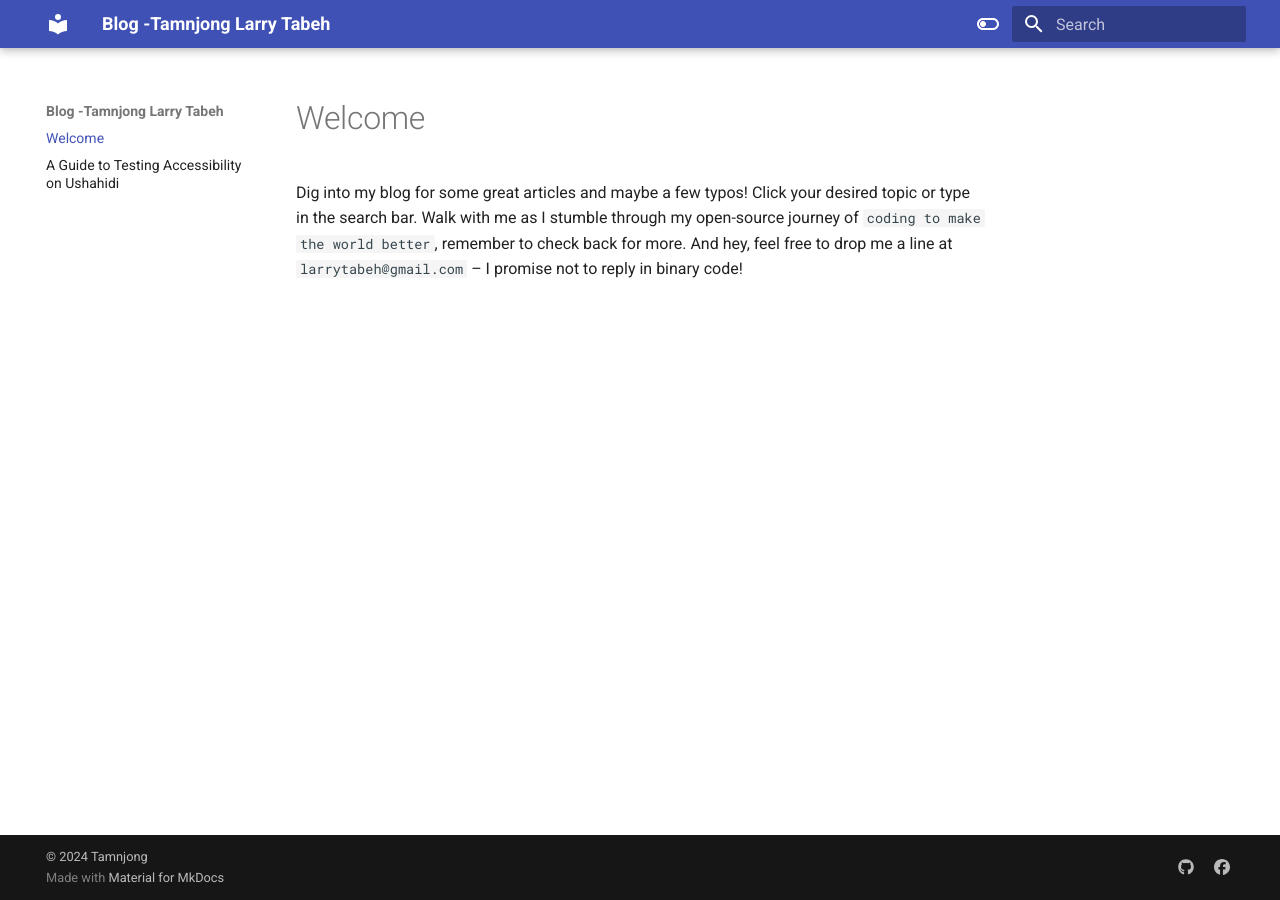
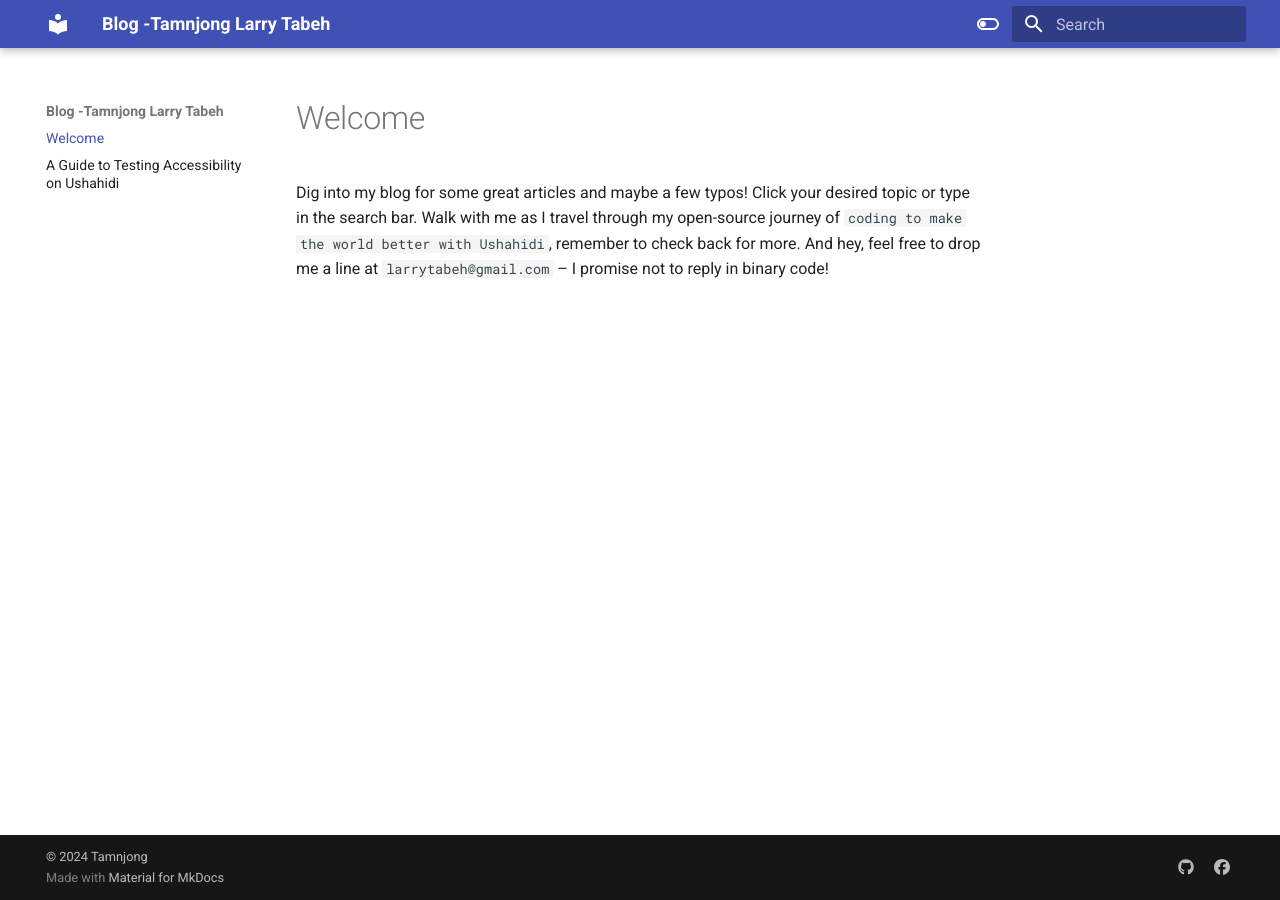
Before and after one commit to larrytamnjong/blog, an MkDocs documentation site: the page built from docs/index.md, in a window 1280 px wide. Built offline with MkDocs 1.6.1 and Material for MkDocs 9.7.7, drawn with Linux system fonts in a browser that asks for light colours.

Commit message:
grammar adjustments

````diff
--- a/docs/index.md
+++ b/docs/index.md
@@ -1,4 +1,4 @@
 # Welcome
 
 Dig into my blog for some great articles and maybe a few typos! Click your desired topic or type in the search bar.
-Walk with me as I stumble through my open-source journey of ```coding to make the world better```, remember to check back for more. And hey, feel free to drop me a line at ```larrytabeh@gmail.com``` – I promise not to reply in binary code!
+Walk with me as I travel through my open-source journey of ```coding to make the world better with Ushahidi```, remember to check back for more. And hey, feel free to drop me a line at ```larrytabeh@gmail.com``` – I promise not to reply in binary code!
````
Also changed, not shown: docs/ushahidiaccessibility.md (+1 -1 lines).
